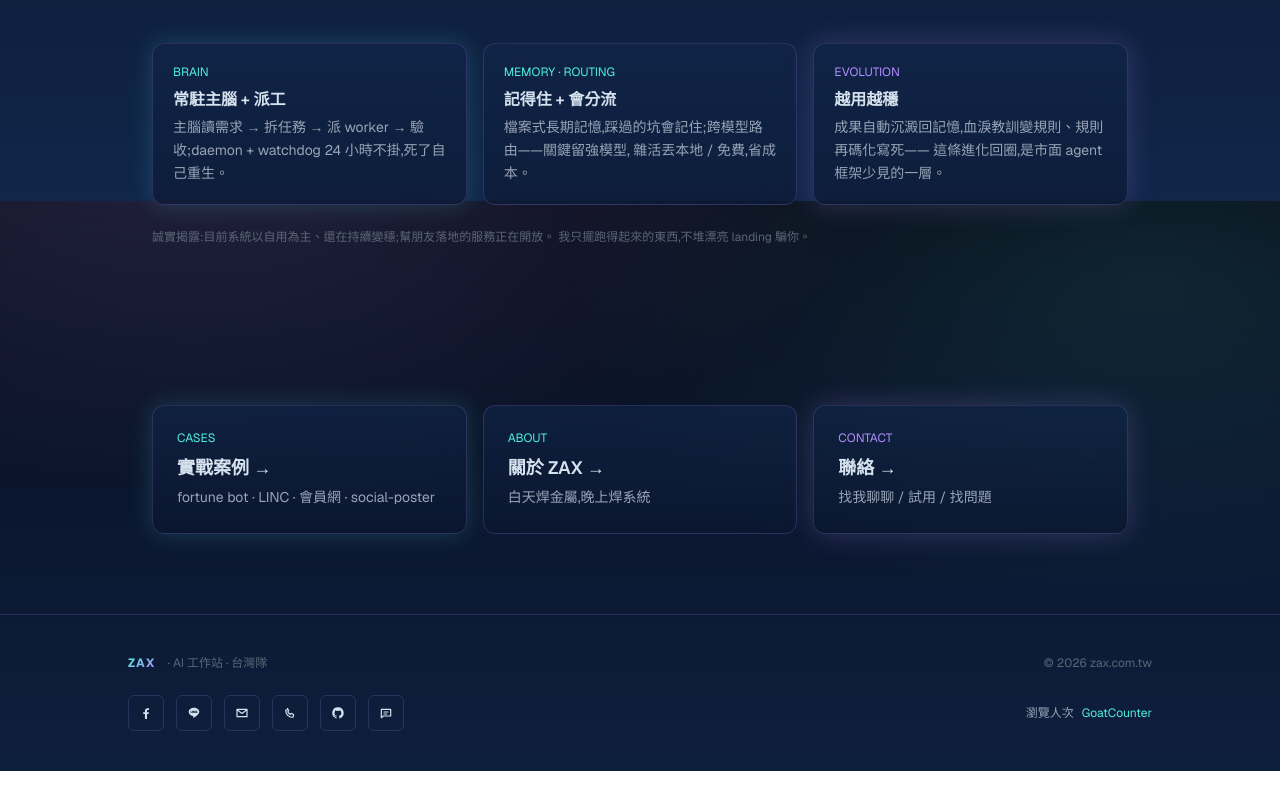
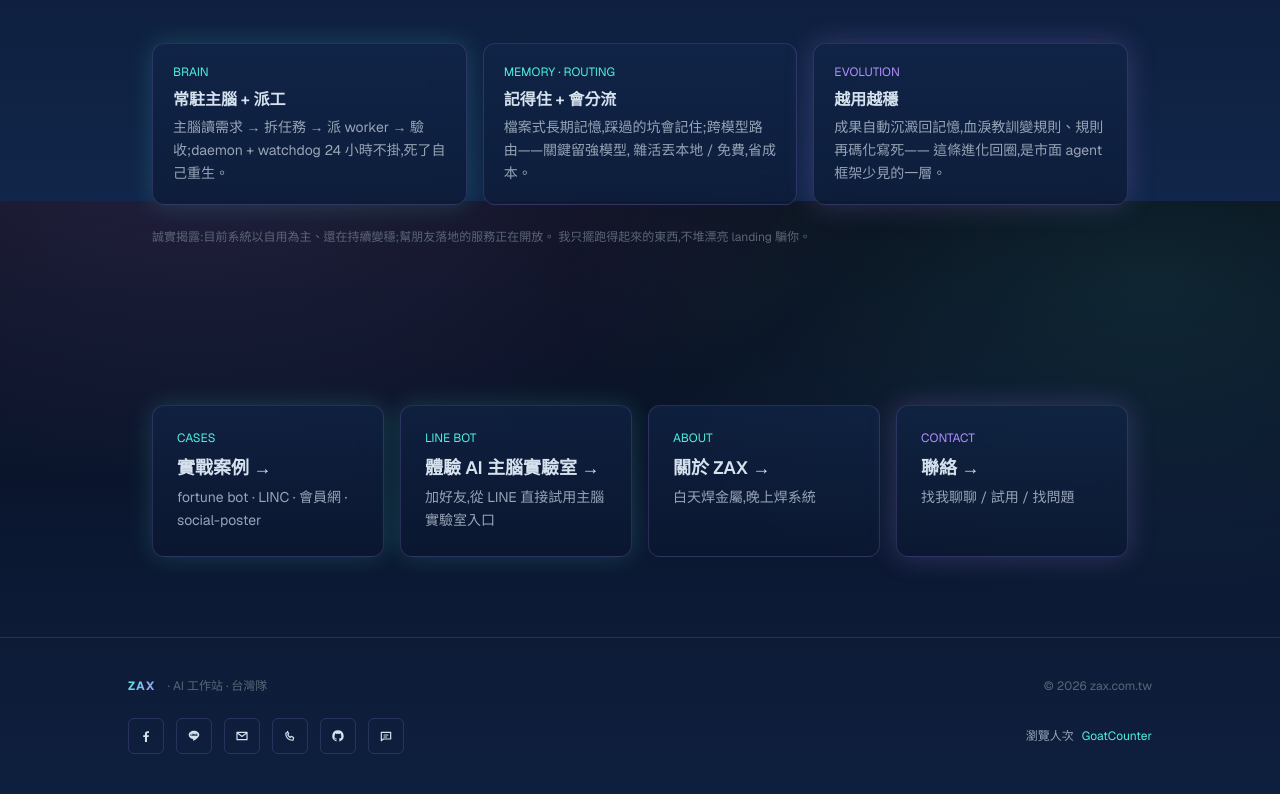
Before and after one commit to zaxardery8011-design/zax-site, a Next.js app: page / in a window 1280 px wide. Shown: the part 2999-3793 px from the top of the page. Before the commit the page ends 3770 px from the top, so only its background shows below. Built offline with nearby package versions, Linux system fonts and the light colour scheme.

Commit message:
feat: add AI brain LINE bot entry

```diff
--- a/app/cases/page.tsx
+++ b/app/cases/page.tsx
@@ -217,9 +217,17 @@ export default function Cases() {
         <h2 className="text-3xl md:text-4xl font-bold mb-4">
           AI 主腦實驗室 LINE bot
         </h2>
-        <p className="text-[color:var(--fg-1)] mb-10 leading-relaxed max-w-3xl">
+        <p className="text-[color:var(--fg-1)] mb-6 leading-relaxed max-w-3xl">
           AI 主腦實驗室 LINE bot 是 AI 算命 + 主腦實驗室入口，已上線。
         </p>
+        <a
+          href="https://line.me/R/ti/p/%40395jcpsb"
+          target="_blank"
+          rel="noopener"
+          className="inline-block px-5 py-2.5 rounded-md text-sm btn-primary transition mb-10"
+        >
+          📱 加好友體驗主腦實驗室
+        </a>
         <div className="grid md:grid-cols-3 gap-4">
           <div className="glass rounded-xl p-5 glow-cyan">
             <div className="text-[color:var(--accent-cyan)] text-xs mb-2">ENTRY</div>
--- a/app/page.tsx
+++ b/app/page.tsx
@@ -231,7 +231,7 @@ export default function Home() {
 
       {/* ── 3. 入口卡 ── */}
       <section className="px-6 py-20 max-w-5xl mx-auto w-full">
-        <div className="grid md:grid-cols-3 gap-4">
+        <div className="grid md:grid-cols-2 lg:grid-cols-4 gap-4">
           <Link href="/cases" className="glass rounded-xl p-6 glow-cyan transition hover:scale-[1.02]">
             <div className="text-[color:var(--accent-cyan)] text-xs mb-2">CASES</div>
             <div className="font-semibold mb-1 text-lg">實戰案例 →</div>
@@ -239,6 +239,18 @@ export default function Home() {
               fortune bot · LINC · 會員網 · social-poster
             </p>
           </Link>
+          <a
+            href="https://line.me/R/ti/p/%40395jcpsb"
+            target="_blank"
+            rel="noopener"
+            className="glass rounded-xl p-6 glow-cyan transition hover:scale-[1.02]"
+          >
+            <div className="text-[color:var(--accent-cyan)] text-xs mb-2">LINE BOT</div>
+            <div className="font-semibold mb-1 text-lg">體驗 AI 主腦實驗室 →</div>
+            <p className="text-sm text-[color:var(--fg-1)] leading-relaxed">
+              加好友,從 LINE 直接試用主腦實驗室入口
+            </p>
+          </a>
           <Link href="/about" className="glass rounded-xl p-6 transition hover:scale-[1.02]">
             <div className="text-[color:var(--accent-cyan)] text-xs mb-2">ABOUT</div>
             <div className="font-semibold mb-1 text-lg">關於 ZAX →</div>
```
